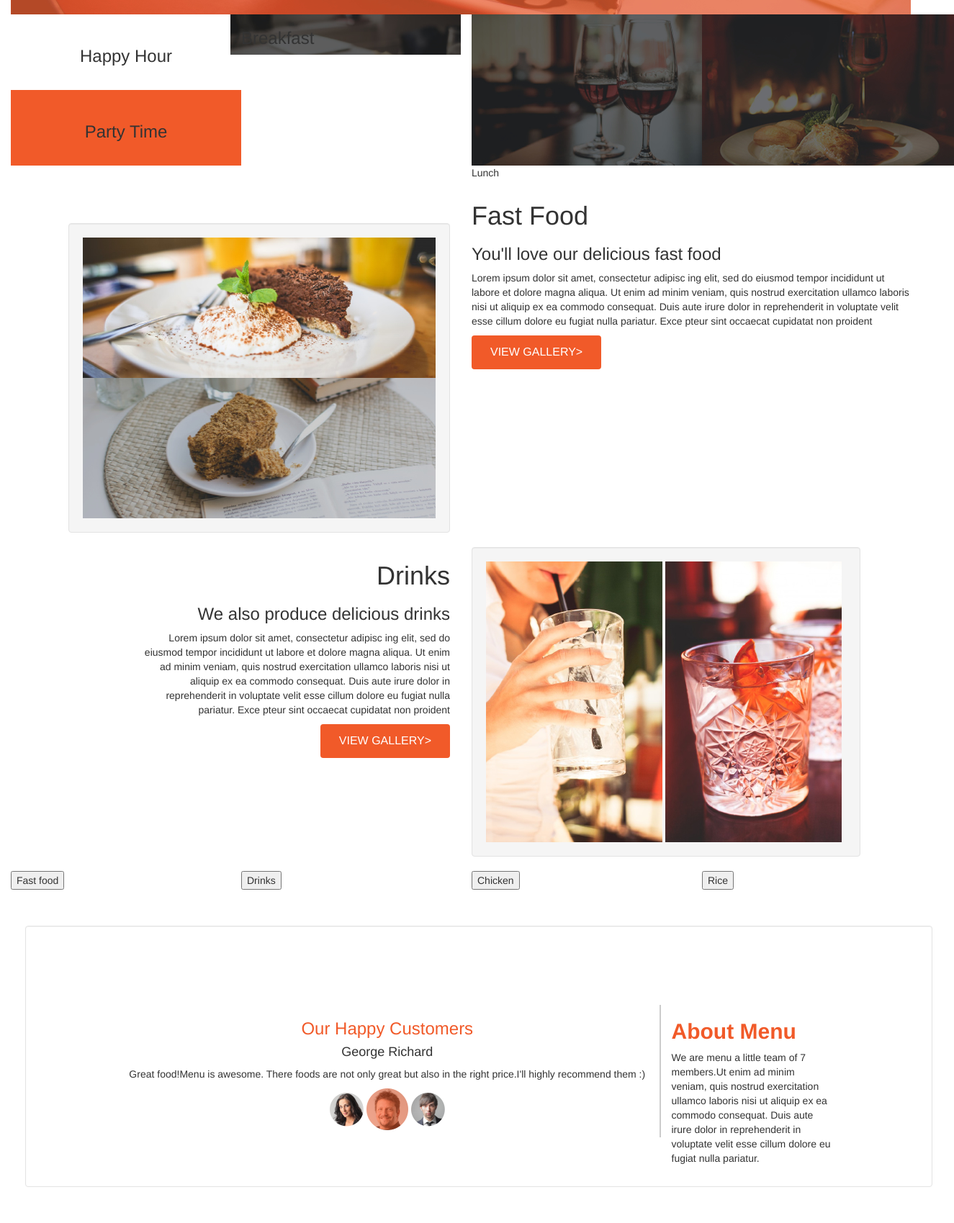
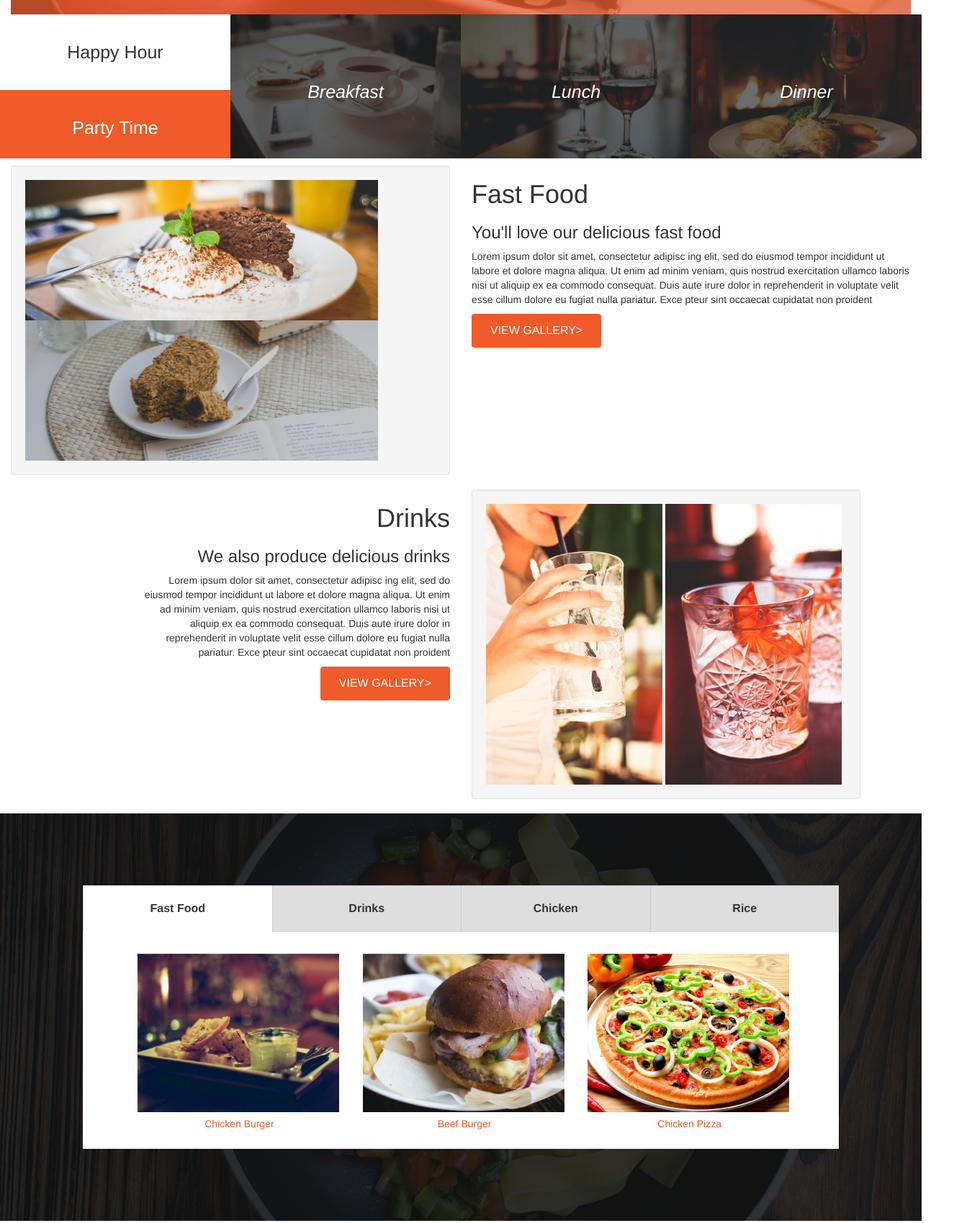
Before and after one commit to redin22/Anita-s-kitchen, a plain HTML site: page index.html in a window 1280 px wide. Shown: the part 580-2279 px from the top of the page at 72% size, 1325 px wide, since content can reach past the window. Drawn offline with Linux system fonts and the light colour scheme.

```diff
--- a/css/styles.css
+++ b/css/styles.css
@@ -13,27 +13,78 @@
 text-align: center;
 font-style: normal;
 font-weight: 600;
+width: 30%;
+margin-left: 35%;
 color: white;
-}
-.fastfood{
-float:right;
-padding-top: 50px;
-padding-left: 160px;
-border-radius: 4px;
-}
-.food{
-float: right;
-word-wrap: break-word;
-margin-left:60px;
-margin-right: 160px;
 }
 .btn{
 border-color: #F15A29;
 background-color: white;
 color:#F15A29;
 }
+.happy-hour, .party-time{
+  height: 95px;
+  font-size: 2.5rem;
+  text-align: center;
+  padding-top: 35px;
+}
+.party-time{
+  background-color: #F15A29;
+  color: #fff;
+}
+p.meal {
+  font-style: italic;
+  color: #fff;
+  text-align: center;
+  padding-top: 90px;
+  font-size: 2.5rem;
+}
+.breakfast, .lunch, .dinner{
+  height: 200px;
+  background-size: cover;
+}
+.breakfast{
+  background-image: url('../images/foodtop/breakfast.jpg');
+}
+.lunch{
+  background-image: url('../images/foodtop/lunch.jpg');
+}
+.dinner{
+  background-image: url('../images/foodtop/dinner.jpg');
+}
 .drink1{
 padding-left: 5;
+}
+.title2{
+font-weight: 700;
+font-size: 16px;
+padding: 2%;
+background-color: #ddd;
+border-left: 1px solid #ccc;
+text-align: center;
+}
+.title1{
+  background-color: white;
+}
+.images{
+  padding-left: 6%;
+    padding-bottom: 1.5%;
+    padding-right: 5%;
+    padding-top: 3%;
+    }
+.images p{
+  color: #F15A29;
+  text-align: center;
+  padding-top: 2%;
+}
+.big{
+  background-image: url('../images/backgrounds/foodsBg.jpg');
+  padding: 8%;
+}
+.foods{
+  background-color: white;
+  padding-right: 15px;
+  padding-left: 15px;
 }
 .tab {
 overflow: hidden;
@@ -46,49 +97,49 @@
 word-break: keep-all;
 padding-left: 170px;
 }
-.types{
-  background-image: url(../images/backgrounds/foodsBg.jpg);
-}
-.chicken{
-padding-right: 150px;
-text-align: center;
-color: #F15A29;
-}
-.beef{
-text-align: center;
-color: #F15A29;
-}
-.pizza{
-text-align: center;
-color: #F15A29;
-}
 .customers{
 margin-left: 120px;
 margin-right: 120px;
 margin-top: 90px;
 margin-bottom: 90px;
 }
-#happy{
-height: 105px;
-text-align: center;
-margin-left: 30px;
-padding-top: 25px;
-padding-bottom: 25px;
-}
-#party{
-background-color:#F15A29;
-height: 105px;
-text-align: center;
-margin-left: 30px;
-padding-top: 25px;
-padding-bottom: 25px;
-}
+
 .our{
 text-align: center;
 }
-#breakfast{
-  background-image: url(../images/foodtop/breakfast.jpg);
-
+.types{
+  background-image: url(../img/backgrounds/foodsBg.jpg);
+  padding: 6%;
+}
+.container.meals-list {
+  width: 77vw;
+  background-color: #fff;
+}
+.meals-titles {
+  background-color: #ddd;
+  font-size: 1.7rem;
+  font-weight: 700;
+  margin-bottom: 3%;
+  text-align: center;
+}
+.meal-title{
+  padding: 2%;
+  border-left: 1px solid #ccc;
+}
+.meal-fast-food{
+  background-color: white;
+}
+.meals-images{
+  padding-left: 6%;
+  padding-bottom: 1.5%;
+  padding-right: 5%;
+}
+.meal-image-text {
+  color: #F15A29;
+  font-size: 1.5rem;
+  font-weight: 700;
+  text-align: center;
+  padding-top: 4%;
 }
 .buttons{
 display: inline-block;
@@ -129,14 +180,12 @@
 .foodtop{
 }
 .review{
-padding-left: 150px;
-padding-right: 150px;
-padding: 25px;
-margin: 25px;
-box-shadow: grey;
-}
-.review1{
-  background-color: white;
+  margin-top: 4%;
+  margin-bottom: 4%;
+  width: 70%;
+  margin-left: 13%;
+  border: 1px solid #ccc;
+  padding: 25px;
 }
 #separate{
 border-right: 2px solid #ccc;
--- a/index.html
+++ b/index.html
@@ -10,8 +10,8 @@
 
   gtag('config', 'UA-118388124-1');
 </script>
-
   <title>Anita's kitchen</title>
+  <link rel="stylesheet" href="https://stackpath.bootstrapcdn.com/font-awesome/4.7.0/css/font-awesome.min.css">
   <link rel="stylesheet" href="css/bootstrap.css">
   <link rel="stylesheet" href="css/styles.css">
 </head>
@@ -35,34 +35,28 @@
     </div>
       <h2 class="tagline">We Provide The Best Food At The <strong>Right Price</strong></h2>
       </div>
-    <div class="foodtop">
+      <section class="foodtop">
        <div class="row">
          <div class="col-md-3">
            <div class="row">
-          <div class="time row">
-            <div id="happy">
-             <h3>Happy Hour</h3>
+             <p class="happy-hour">Happy Hour</p>
            </div>
-            <div id="party">
-            <h3>Party Time</h3>
+           <div class="row">
+             <p class="party-time">Party Time</p>
            </div>
          </div>
+         <div class="col-md-3 breakfast">
+           <p class="meal">Breakfast</p>
+         </div>
+         <div class="col-md-3 lunch">
+           <p class="meal">Lunch</p>
+         </div>
+         <div class="col-md-3 dinner">
+           <p class="meal">Dinner</p>
          </div>
        </div>
-      <div class="col-md-3" id="breakfast">
-        <h3>Breakfast</h3>
+   </section>
 
-      </div>
-      <div class="col-md-3">
-        <img src="images/foodtop/lunch.jpg" `alt="Lunch">
-        <p>Lunch</p>
-      </div>
-      <div class="col-md-3">
-        <img src="images/foodtop/dinner.jpg" alt="Dinner">
-
-      </div>
-       </div>
-    </div>
   <div class="row">
     <div class="col-md-6">
       <div class="fastfood">
@@ -113,20 +107,35 @@
     </div>
   </div>
 </div>
-<div class="row" "types">
+<div class="row big">
   <div class="col-md-12">
-    <div class="row" >
-      <div class="col-md-3">
-        <button class="tablinks">Fast food</button>
+    <div class="foods">
+      <div class="row">
+        <div class="col-md-3 title2 title1">
+          Fast Food
         </div>
-      <div class="col-md-3">
-        <button class="tablinks">Drinks</button>
+        <div class="col-md-3 title2">
+          Drinks
         </div>
-      <div class="col-md-3">
-        <button class="tablinks">Chicken</button>
+        <div class="col-md-3 title2">
+          Chicken
         </div>
-      <div class="col-md-3">
-        <button class="tablinks">Rice</button>
+        <div class="col-md-3 title2">
+          Rice
+        </div>
+      </div>
+      <div class="row images">
+        <div class="col-md-4">
+          <img src="images/fastfood/chickenBurger.jpg" alt="Chicken burger">
+          <p>Chicken Burger</p>
+        </div>
+        <div class="col-md-4">
+          <img src="images/fastfood/beefBurger.jpg" alt="Beef Burger">
+          <p>Beef Burger</p>
+        </div>
+        <div class="col-md-4">
+          <img src="images/fastfood/chickenPizza.jpg" alt="Chicken Pizza">
+          <p>Chicken Pizza</p>
         </div>
       </div>
     </div>
@@ -134,14 +143,11 @@
 
 </div>
 
-
-
   <div class="row">
     <div class="col-md-12 review">
-      <div class="well review1">
       <div class="row">
-    <div class="customers">
-    <div class="col-md-9" id="separate">
+    <div class="">
+    <div class="col-md-8" id="separate">
       <div class="Happy">
       <h3>Our Happy Customers</h3>
     </div>
@@ -155,7 +161,7 @@
       <img id="pics" src="images/customers/p3.png">
     </div>
     </div>
-    <div class="col-md-3">
+    <div class="col-md-4">
       <div class="about">
         <h2><strong>About Menu</strong></h2>
       </div>
@@ -175,7 +181,7 @@
       <h3>Get our daily food items delivered to your email</h3>
       <form>
         <div class="buttons">
-          <input type="text" value="Your email" id="email"></input>
+          <input type="text" value="Your email"  placeholder="Your email" id="email"></input>
           <input type="submit" value="Subscribe" id="subscribe"></input>
         </div>
      </form>
```
Lines whose indentation alone changed are shown as unchanged.
